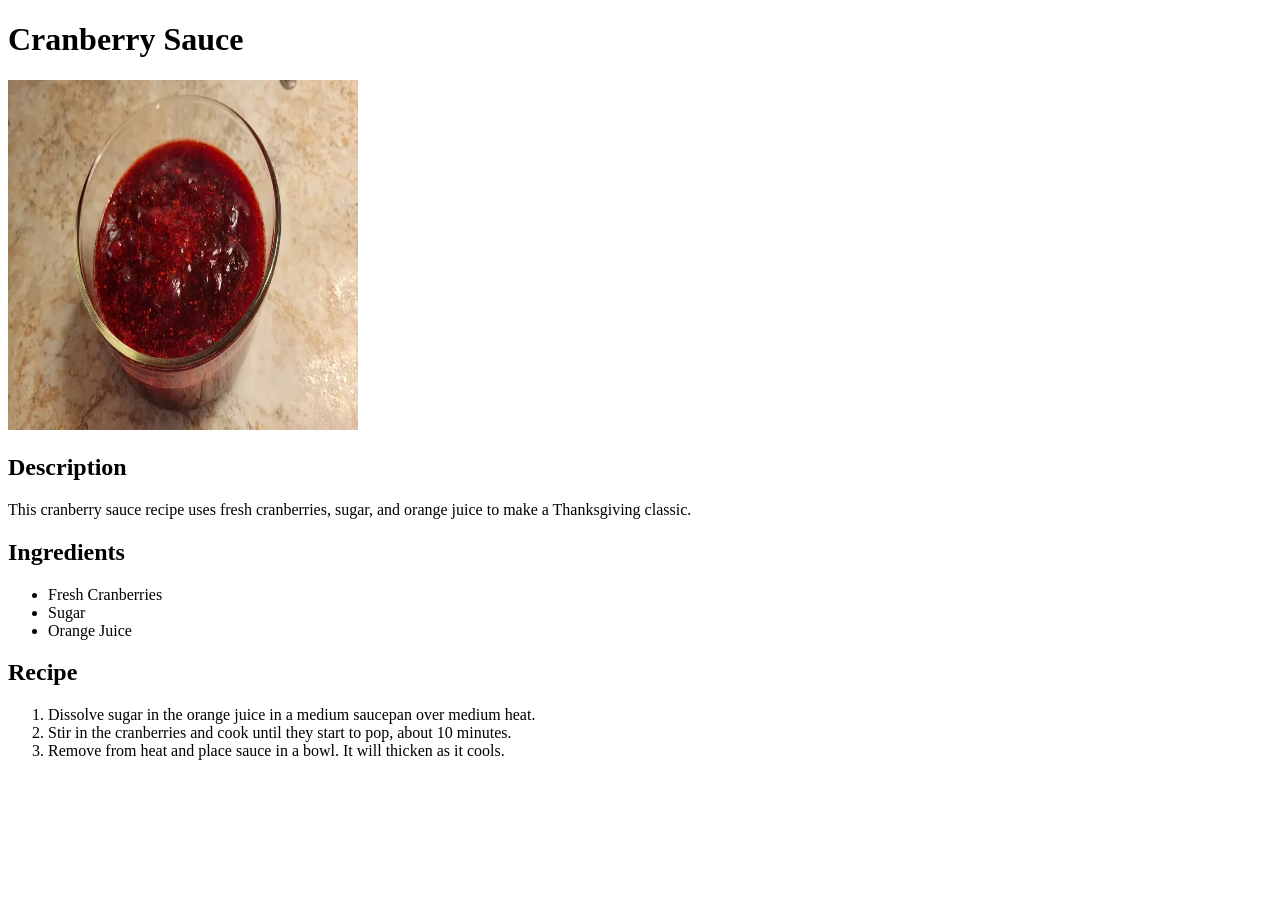
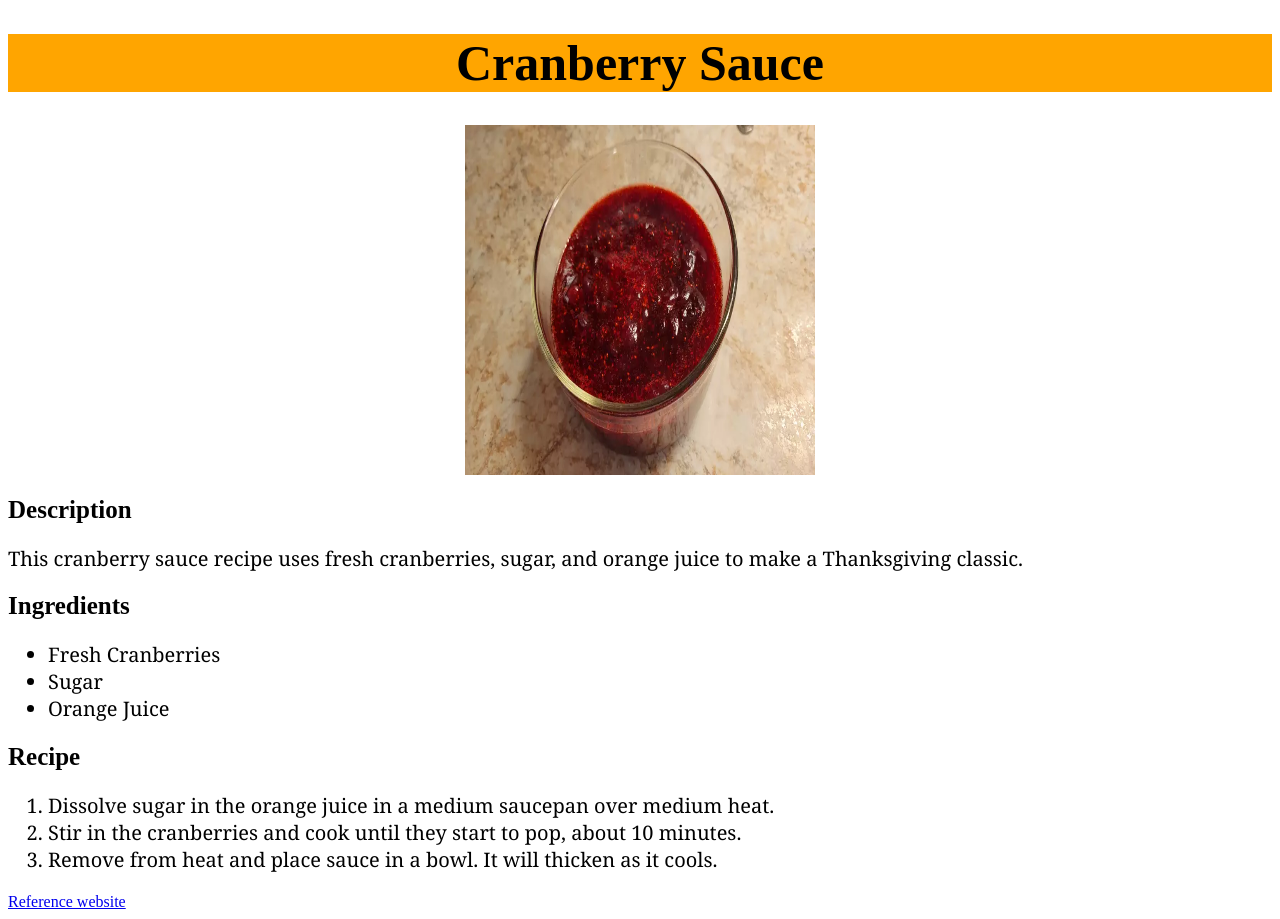
Before and after one commit to sontranchuhung/odin-recipes, a plain HTML site: page recipes/cranberrySauce.html in a window 1280 px wide. Before the commit the page ends 800 px from the top, so only its background shows below. Drawn offline with Linux system fonts and the light colour scheme.

Commit message:
Add styles.css

```diff
--- a/recipes/cranberrySauce.html
+++ b/recipes/cranberrySauce.html
@@ -4,12 +4,14 @@
 <head>
     <meta charset="UTF-8">
     <title>Cranberry Sauce</title>
+    <link rel="stylesheet" href="../styles.css">
+
 </head>
 
 <body>
     <h1>Cranberry Sauce</h1>
 
-    <img src="../images/cranberrySauce.png" alt="cranberrySauce.png" width="350" height="350">
+    <img src="../images/cranberrySauce.png" alt="cranberrySauce.png" width="350" height="350" class="center">
     <h2>Description</h2>
     <p>This cranberry sauce recipe uses fresh cranberries, sugar, and orange juice to make a Thanksgiving classic.</p>
 
@@ -26,6 +28,9 @@
         <li>Stir in the cranberries and cook until they start to pop, about 10 minutes.</li>
         <li>Remove from heat and place sauce in a bowl. It will thicken as it cools.</li>
     </ol>
+
+    <a href="https://www.simplyrecipes.com/recipes/cranberry_sauce/" target="_blank" rel="noopener noreferrer">Reference website</a>
+
 </body>
 
 </html>
--- /dev/null
+++ b/styles.css
@@ -0,0 +1,26 @@
+.refer>li:hover {
+    background-color: cyan;
+}
+
+h1 {
+    text-align: center;
+    font-weight: bold;
+    font-size: 50px;
+    background-color: orange;
+}
+
+h2 {
+    font-weight: bold;
+    font-size: 25px;
+}
+
+p, li, ol {
+    font-family: Georgia, 'Times New Roman', Times, serif;
+    font-size: 20px;
+}
+
+.center {
+    display: block;
+    margin-left: auto;
+    margin-right: auto;
+}
```
Also changed, not shown: index.html (+3 -3 lines), recipes/casserole.html (+5 -1 lines), recipes/lasagna.html (+4 -1 lines).
